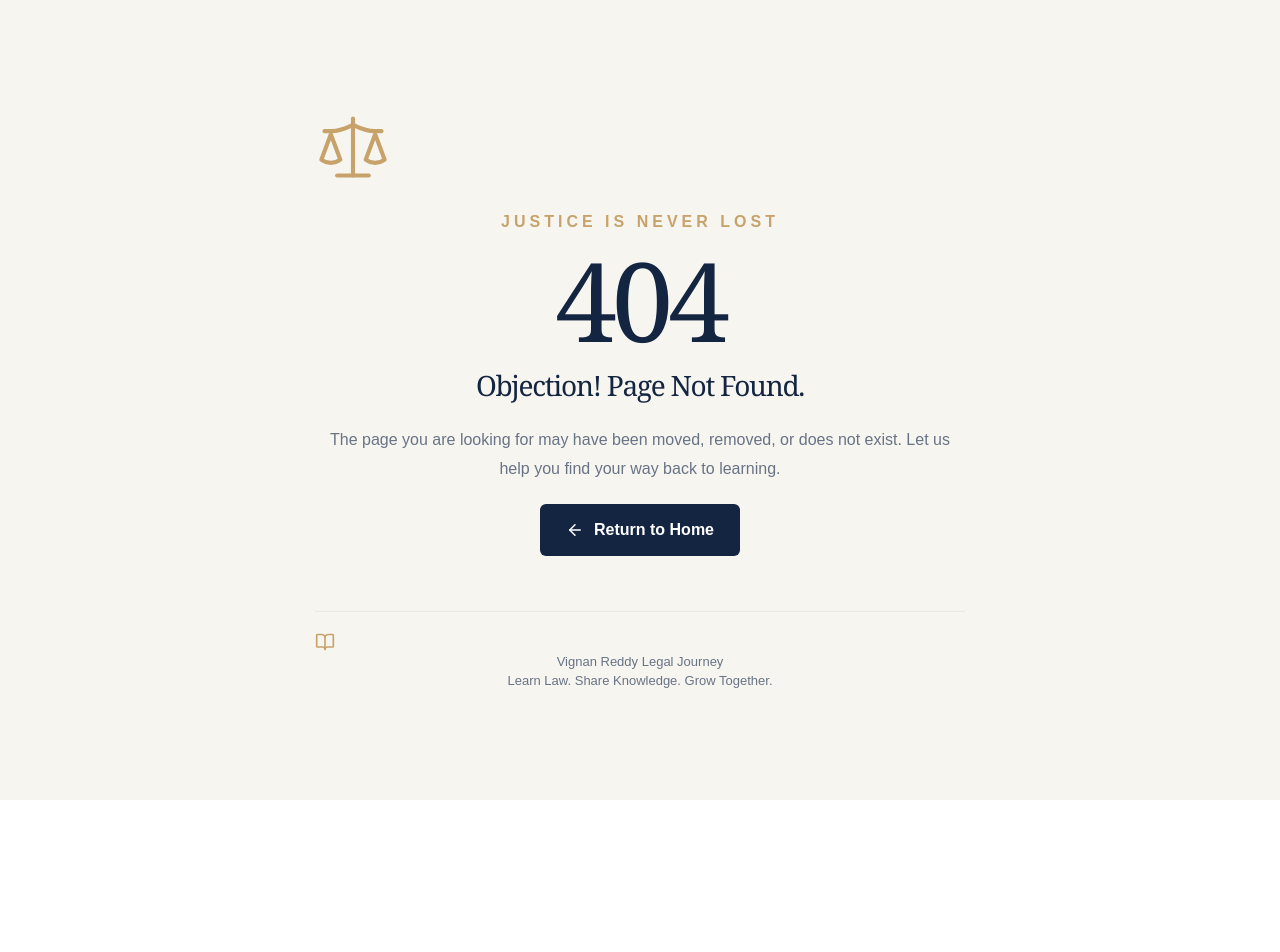
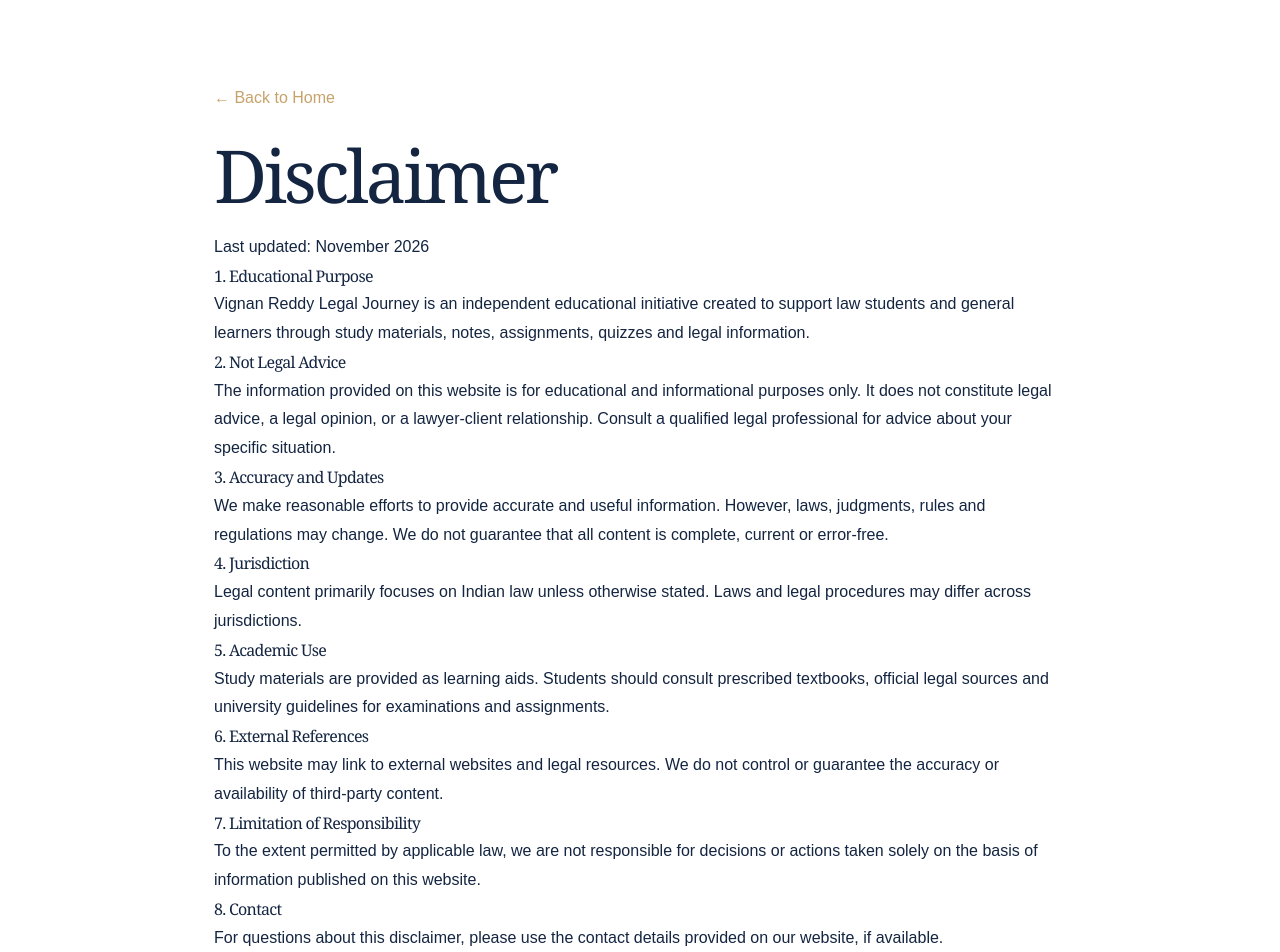
Before and after one commit to Vr7solutions/vignanreddy-legal-journey, a Next.js app: page /disclaimer in a window 1280 px wide. Before the commit this address had no page. Shown: the top 952 px of the page. Before the commit the page ends 800 px from the top, so only its background shows below. Built offline with nearby package versions, Linux system fonts and the light colour scheme.

Commit message:
Add Disclaimer page with legal information

```diff
--- /dev/null
+++ b/app/disclaimer/page.tsx
@@ -0,0 +1,80 @@
+
+import Link from "next/link";
+
+export default function Disclaimer() {
+  return (
+    <main style={{
+      maxWidth: "900px",
+      margin: "60px auto",
+      padding: "24px",
+      color: "#142541",
+      lineHeight: 1.8,
+    }}>
+      <Link href="/" style={{ color: "#c7a36b" }}>
+        ← Back to Home
+      </Link>
+
+      <h1>Disclaimer</h1>
+      <p>Last updated: November 2026</p>
+
+      <h2>1. Educational Purpose</h2>
+      <p>
+        Vignan Reddy Legal Journey is an independent educational
+        initiative created to support law students and general
+        learners through study materials, notes, assignments,
+        quizzes and legal information.
+      </p>
+
+      <h2>2. Not Legal Advice</h2>
+      <p>
+        The information provided on this website is for educational
+        and informational purposes only. It does not constitute
+        legal advice, a legal opinion, or a lawyer-client relationship.
+        Consult a qualified legal professional for advice about
+        your specific situation.
+      </p>
+
+      <h2>3. Accuracy and Updates</h2>
+      <p>
+        We make reasonable efforts to provide accurate and useful
+        information. However, laws, judgments, rules and regulations
+        may change. We do not guarantee that all content is complete,
+        current or error-free.
+      </p>
+
+      <h2>4. Jurisdiction</h2>
+      <p>
+        Legal content primarily focuses on Indian law unless
+        otherwise stated. Laws and legal procedures may differ
+        across jurisdictions.
+      </p>
+
+      <h2>5. Academic Use</h2>
+      <p>
+        Study materials are provided as learning aids. Students
+        should consult prescribed textbooks, official legal sources
+        and university guidelines for examinations and assignments.
+      </p>
+
+      <h2>6. External References</h2>
+      <p>
+        This website may link to external websites and legal
+        resources. We do not control or guarantee the accuracy
+        or availability of third-party content.
+      </p>
+
+      <h2>7. Limitation of Responsibility</h2>
+      <p>
+        To the extent permitted by applicable law, we are not
+        responsible for decisions or actions taken solely on
+        the basis of information published on this website.
+      </p>
+
+      <h2>8. Contact</h2>
+      <p>
+        For questions about this disclaimer, please use the
+        contact details provided on our website, if available.
+      </p>
+    </main>
+  );
+}
```
